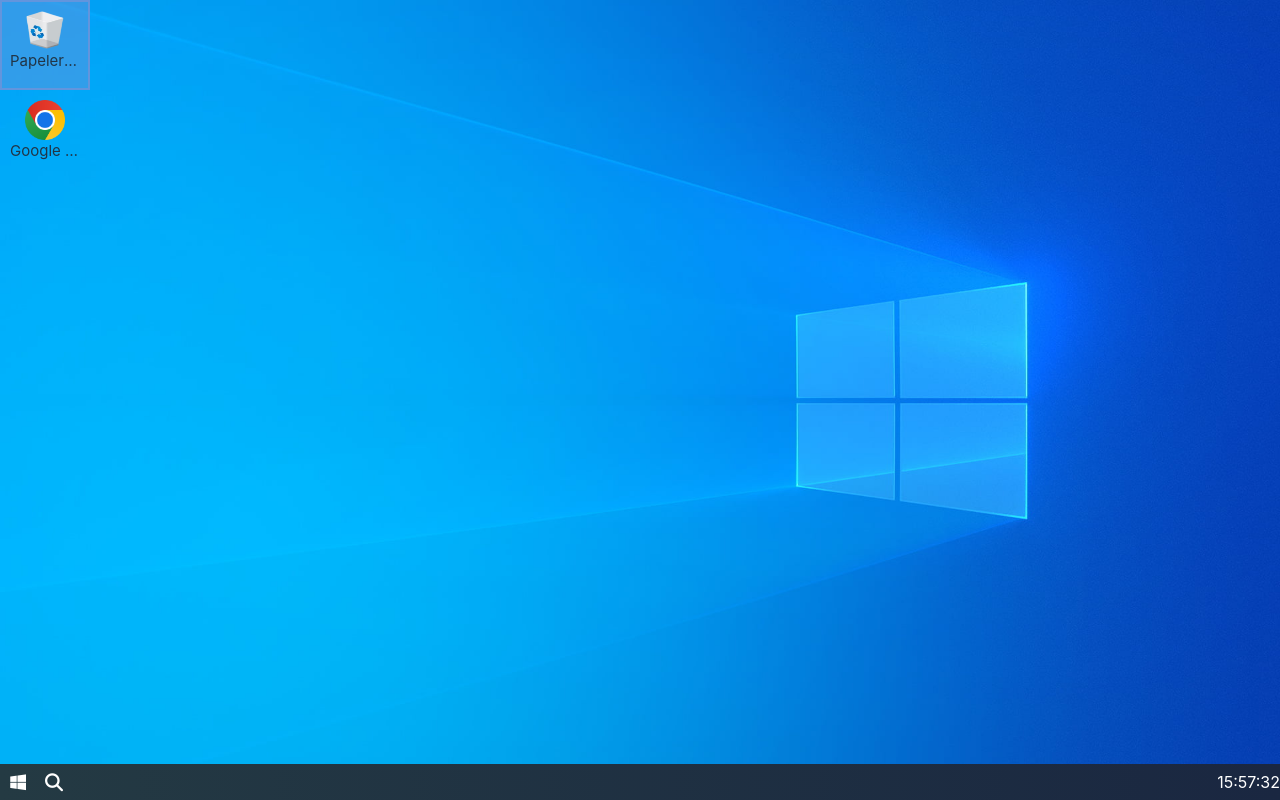
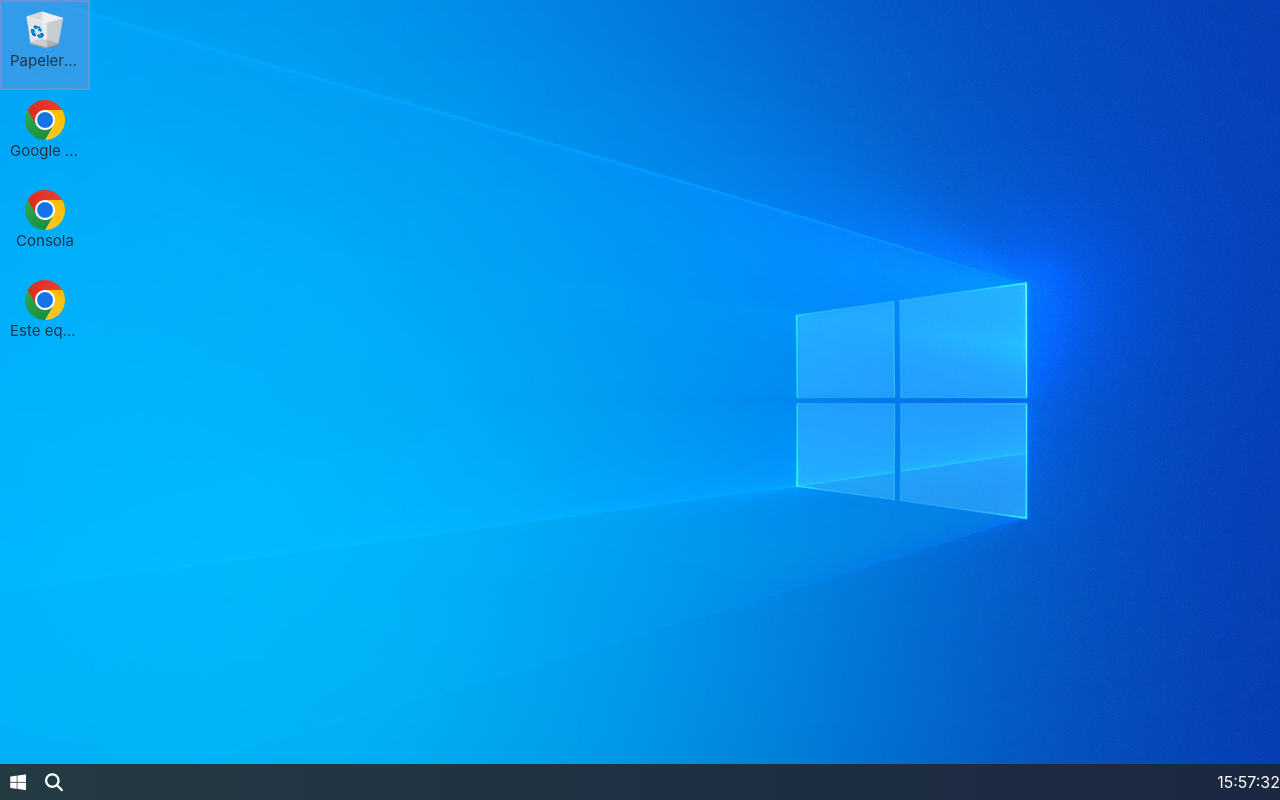
Before and after one commit to stivengm/Windows10, a React (Vite) app: page / in a window 1280 px wide. Built offline with nearby package versions, Linux system fonts and the light colour scheme.

Commit message:
FIX - Add program.

```diff
--- a/src/App.jsx
+++ b/src/App.jsx
@@ -20,6 +20,18 @@ function App() {
       name: "Google Chrome",
       icon1: "google-chrome-icon",
       icon2: "google-chrome-icon"
+    },
+    {
+      id: 3,
+      name: "Consola",
+      icon1: "google-chrome-icon",
+      icon2: "google-chrome-icon"
+    },
+    {
+      id: 4,
+      name: "Este equipo",
+      icon1: "google-chrome-icon",
+      icon2: "google-chrome-icon"
     }
   ]
 
```
